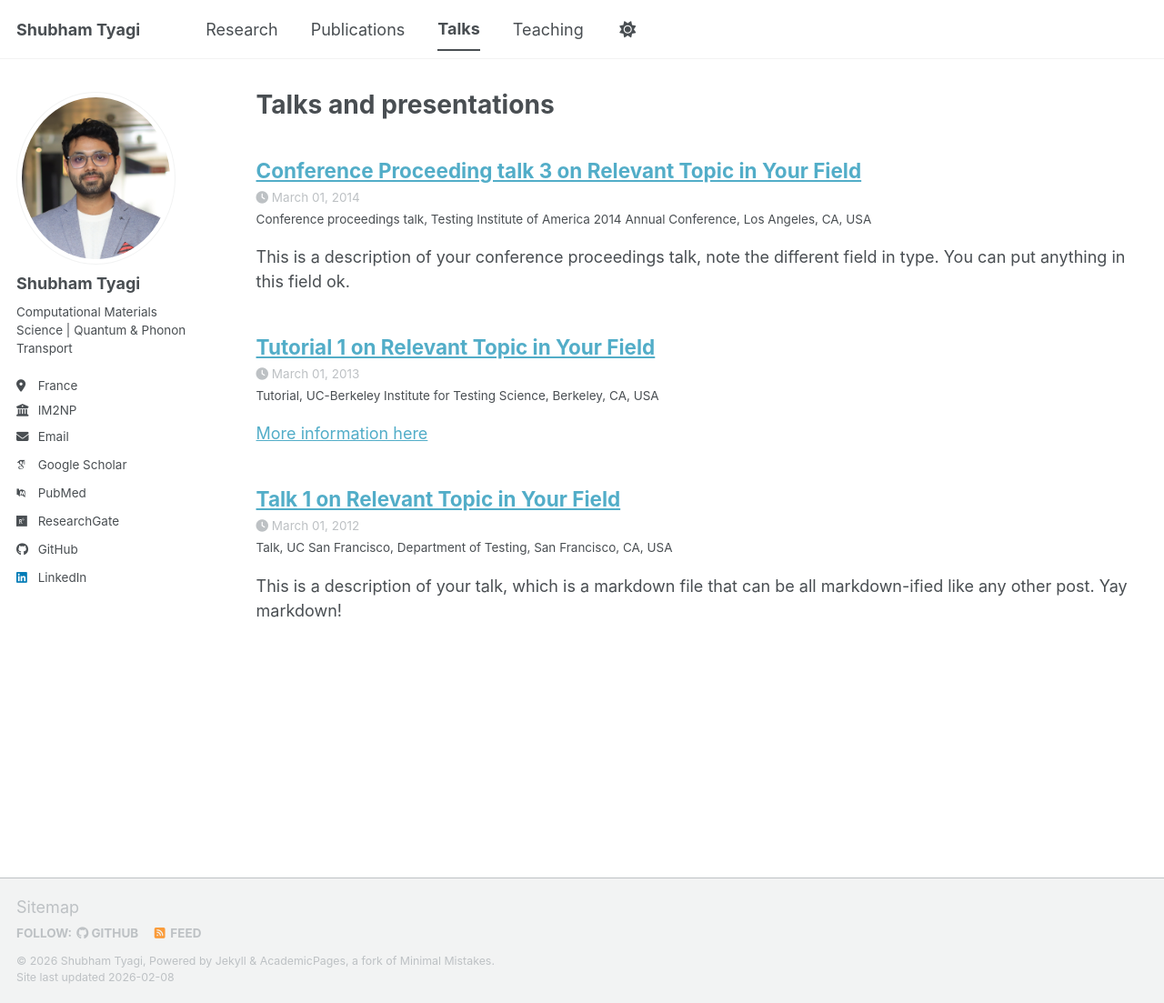
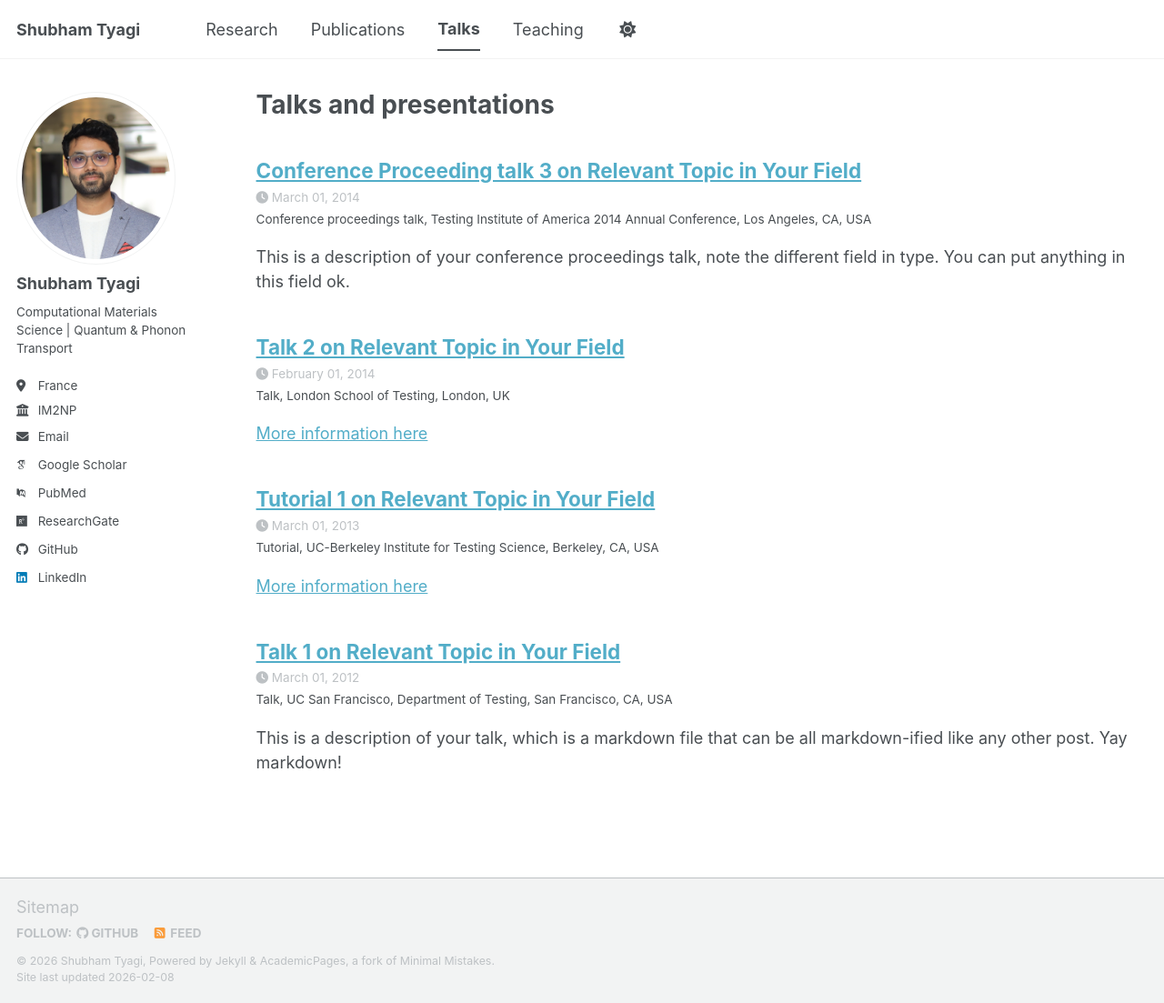
Before and after one commit to shubhamtyagi145/shubhamtyagi145.github.io, a Jekyll site: the page built from _pages/talks.html, in a window 1280 px wide and 1103 px high. Shown: the whole window at 91% size. Built offline with Jekyll 4.4.1, drawn with Linux system fonts in a browser that asks for light colours; some web fonts are replaced; a script bundle is joined from its source files by our own code; library files that are not in the unit come from our copies; a file with an impossible date is left out.

Commit message:
Update 2014-02-01-talk-2.md

```diff
--- a/_talks/2014-02-01-talk-2.md
+++ b/_talks/2014-02-01-talk-2.md
@@ -1,9 +1,13 @@
 ---
-title: "High-Performance Junction-Free Field-Effect Transistor Based on Blue Phosphorene"
+title: "Talk 2 on Relevant Topic in Your Field"
 collection: talks
-type: "Talk by colleague"
+type: "Talk"
 permalink: /talks/2014-02-01-talk-2
-venue: "APS March Meeting, Las Vegas, Nevada, USA"
-date: 2023
-location: "Las Vegas, Nevada, USA"
+venue: "London School of Testing"
+date: 2014-02-01
+location: "London, UK"
 ---
+
+[More information here](http://example2.com)
+
+This is a description of your talk, which is a markdown files that can be all markdown-ified like any other post. Yay markdown!
```
